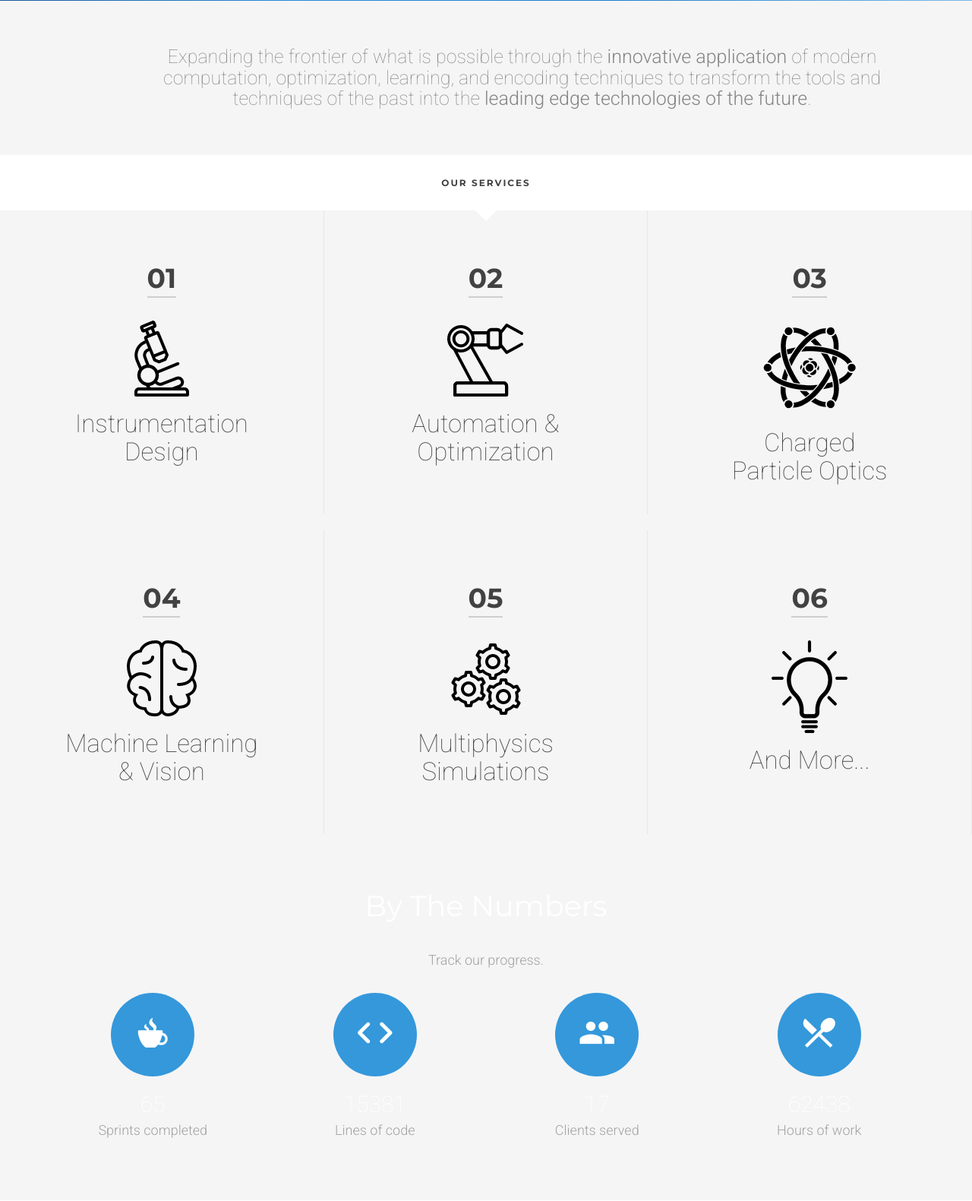
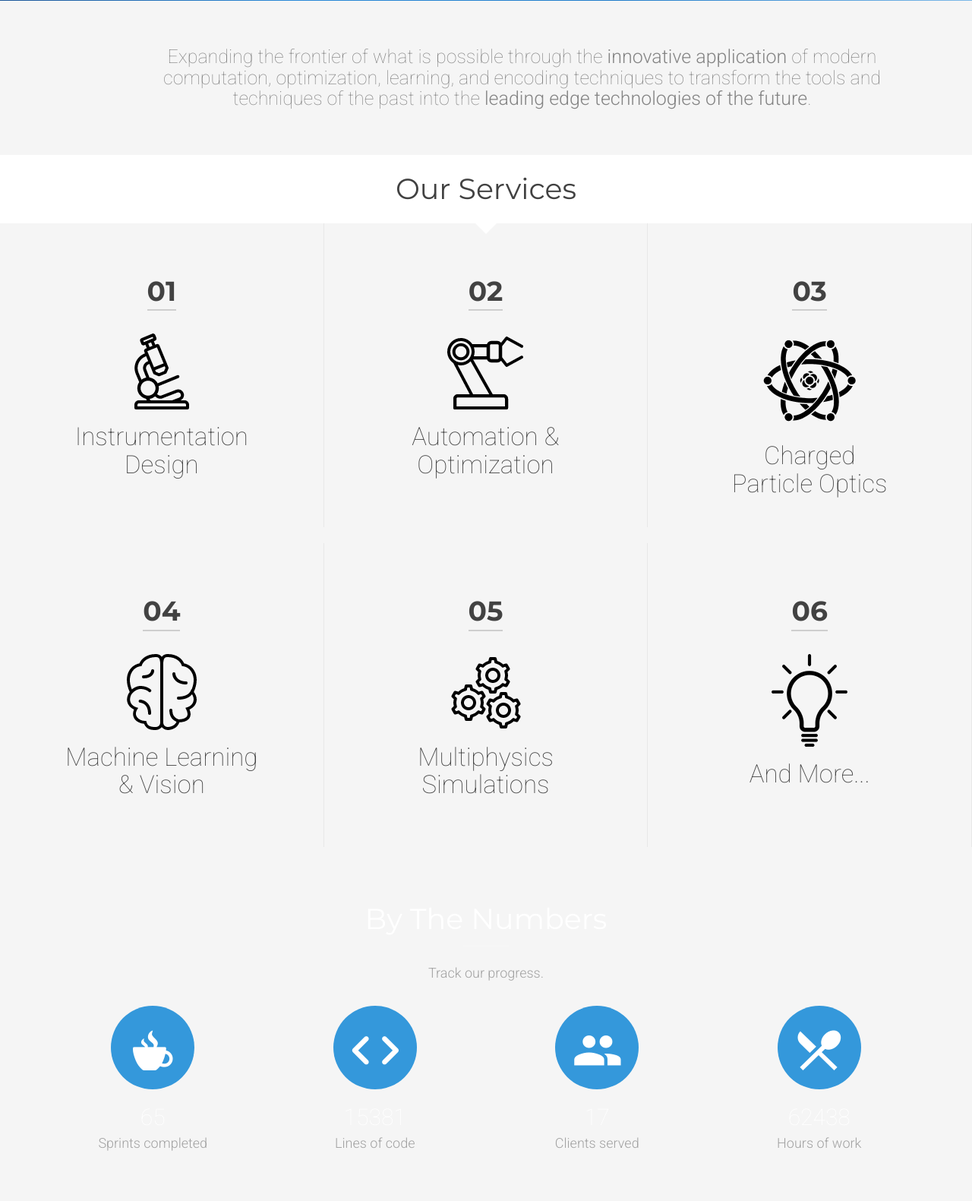
Before and after one commit to z-shaffer/z-shaffer.github.io, a PHP site: page / in a window 1280 px wide; the page is wider, and only the part inside the window is pictured. Shown: the part 799-2380 px from the top of that part at 76% size. Run offline with PHP 8.4, Linux system fonts and the light colour scheme; some libraries are stand-ins or nearby versions; some web fonts are replaced.

Commit message:
Text style update

```diff
--- a/css/style.css
+++ b/css/style.css
@@ -1129,11 +1129,11 @@ ul.social-buttons li a:active {
 
 #our-process-title h4 {
 	font-family: 'Montserrat', sans-serif;
+	font-size: 38px;
+	font-weight: 400;
 	color: #fff;
-	font-size: 12px;
-	font-weight: 700;
-	text-transform: uppercase;
-	letter-spacing: 2px;
+	margin: 0;
+	line-height: .80;
 }
 
 #our-process-title::after {
@@ -1387,9 +1387,9 @@ ul.social-buttons li a:active {
     width: 60px;
     height: 60px;
     line-height: 60px;
-    margin-top: -30px;
+    margin-top: -31px;
     margin-left: -30px;
-    font-size: 52px;
+    font-size: 70px;
     text-align: center;
 }
 
```
